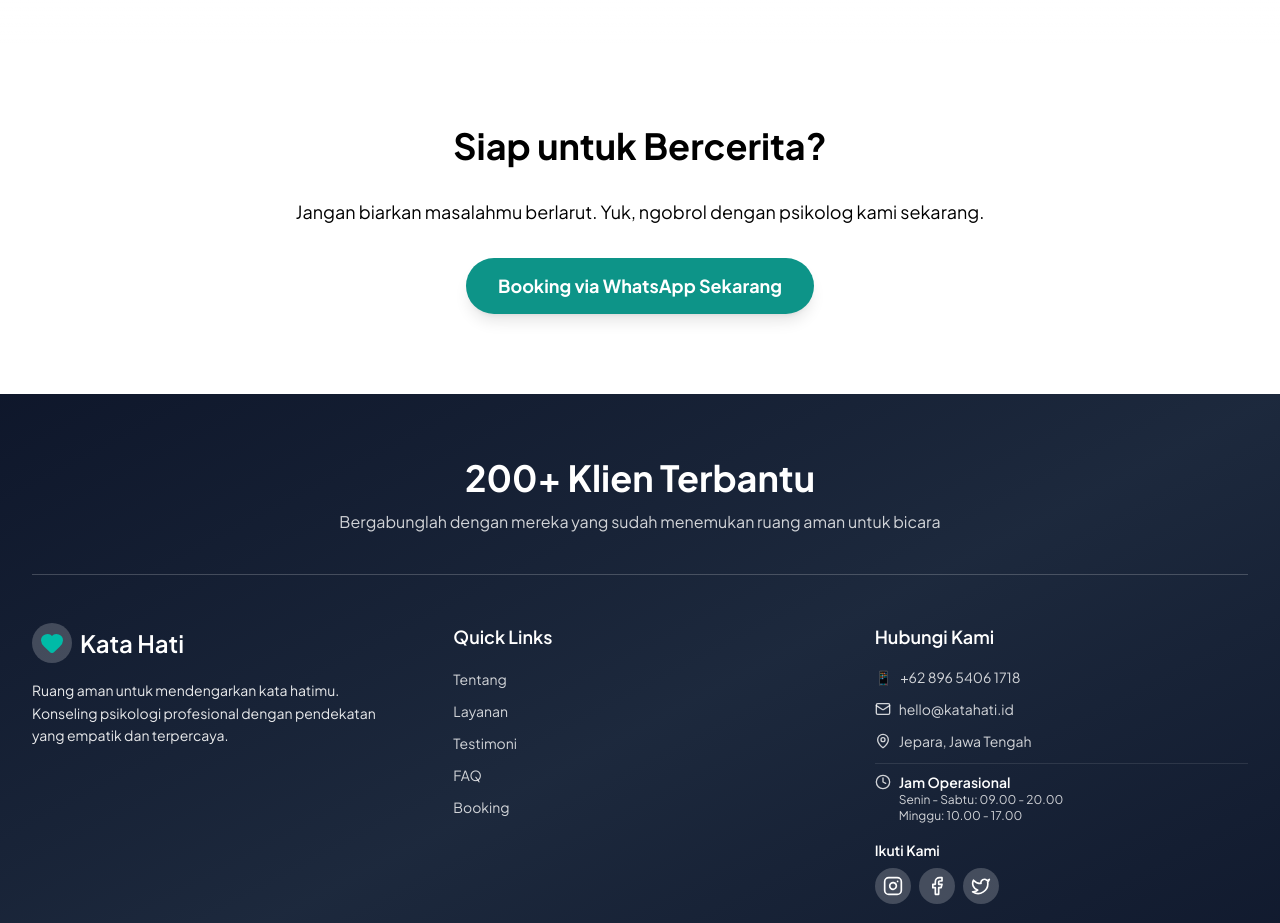
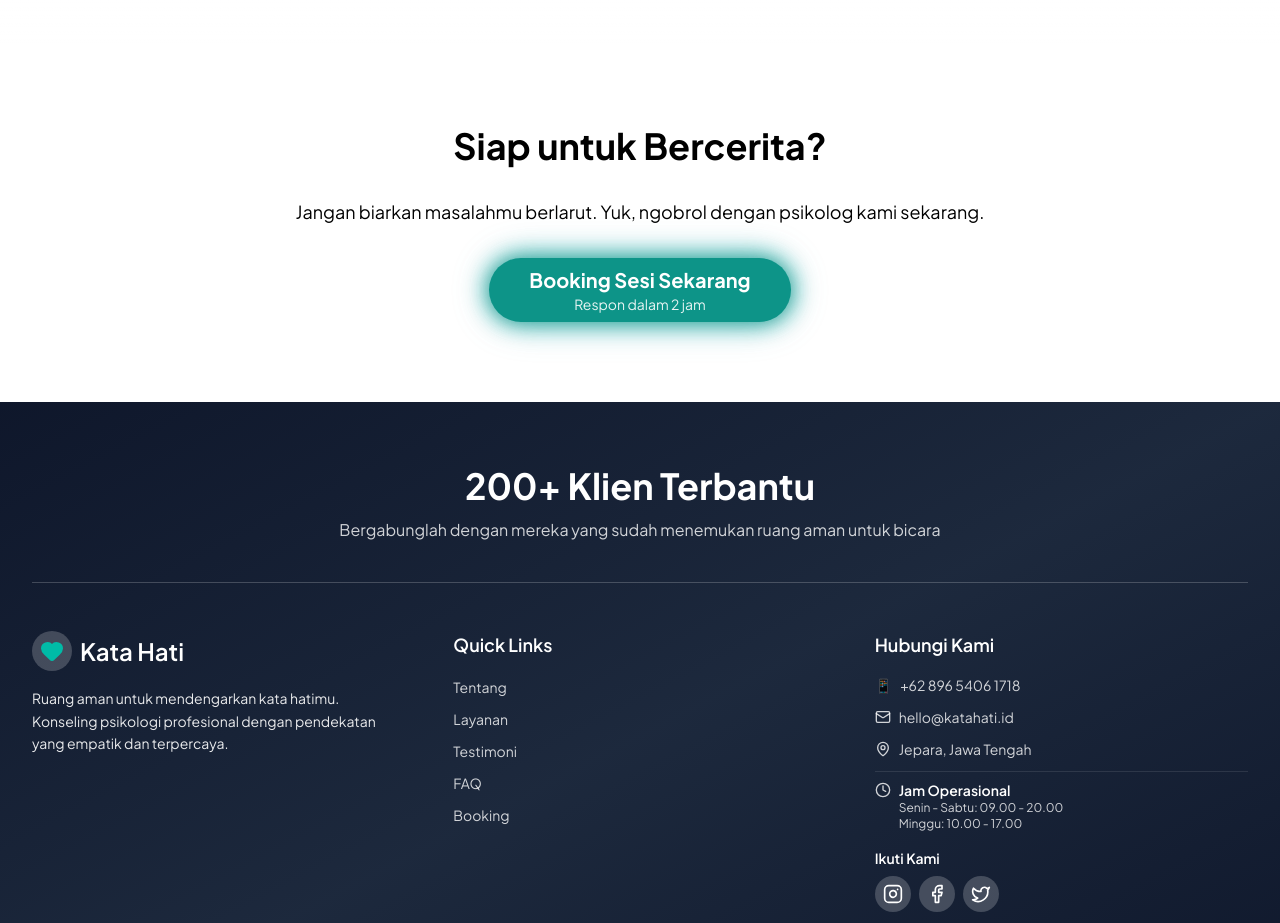
Before and after one commit to iamgading/katahati.id, a Next.js app: page / in a window 1280 px wide. Shown: the part 8640-9563 px from the top of the page. Built offline with nearby package versions, Linux system fonts and the light colour scheme.

Commit message:
Style: update booking button to match hero style and remove unwanted text

```diff
--- a/src/app/page.tsx
+++ b/src/app/page.tsx
@@ -46,20 +46,23 @@ export default function Home() {
           <FAQSection />
         </div>
         <div id="booking" className="py-20 bg-gradient-to-br from-primary/10 via-muted/30 to-secondary/10 text-center px-4">
-          {/* <CTASection /> - Temporarily disabled due to render loop */}
-          <div className="max-w-3xl mx-auto space-y-8">
+          <div className="max-w-3xl mx-auto space-y-8 animate-fade-in-up">
             <h2 className="text-3xl md:text-4xl font-bold text-foreground">Siap untuk Bercerita?</h2>
             <p className="text-lg text-muted-foreground">
               Jangan biarkan masalahmu berlarut. Yuk, ngobrol dengan psikolog kami sekarang.
             </p>
+
+            <div className="flex justify-center">
               <a
                 href="https://wa.me/6289654061718?text=Halo%20Kata%20Hati,%20saya%20ingin%20booking%20sesi%20konseling"
                 target="_blank"
                 rel="noopener noreferrer"
-              className="inline-flex items-center justify-center h-14 px-8 rounded-full bg-primary text-white font-bold text-lg shadow-lg hover:bg-primary/90 transition-all hover:scale-105"
+                className="inline-flex flex-col items-center justify-center h-14 sm:h-16 px-8 sm:px-10 rounded-full bg-primary text-white shadow-lg shadow-primary/25 hover:bg-primary/90 transition-all hover:scale-105 animate-glow-pulse"
               >
-              Booking via WhatsApp Sekarang
+                <span className="text-lg sm:text-xl font-bold">Booking Sesi Sekarang</span>
+                <span className="text-xs sm:text-sm opacity-90 font-normal">Respon dalam 2 jam</span>
               </a>
+            </div>
           </div>
         </div>
       </main>
```
Lines whose indentation alone changed are shown as unchanged.
